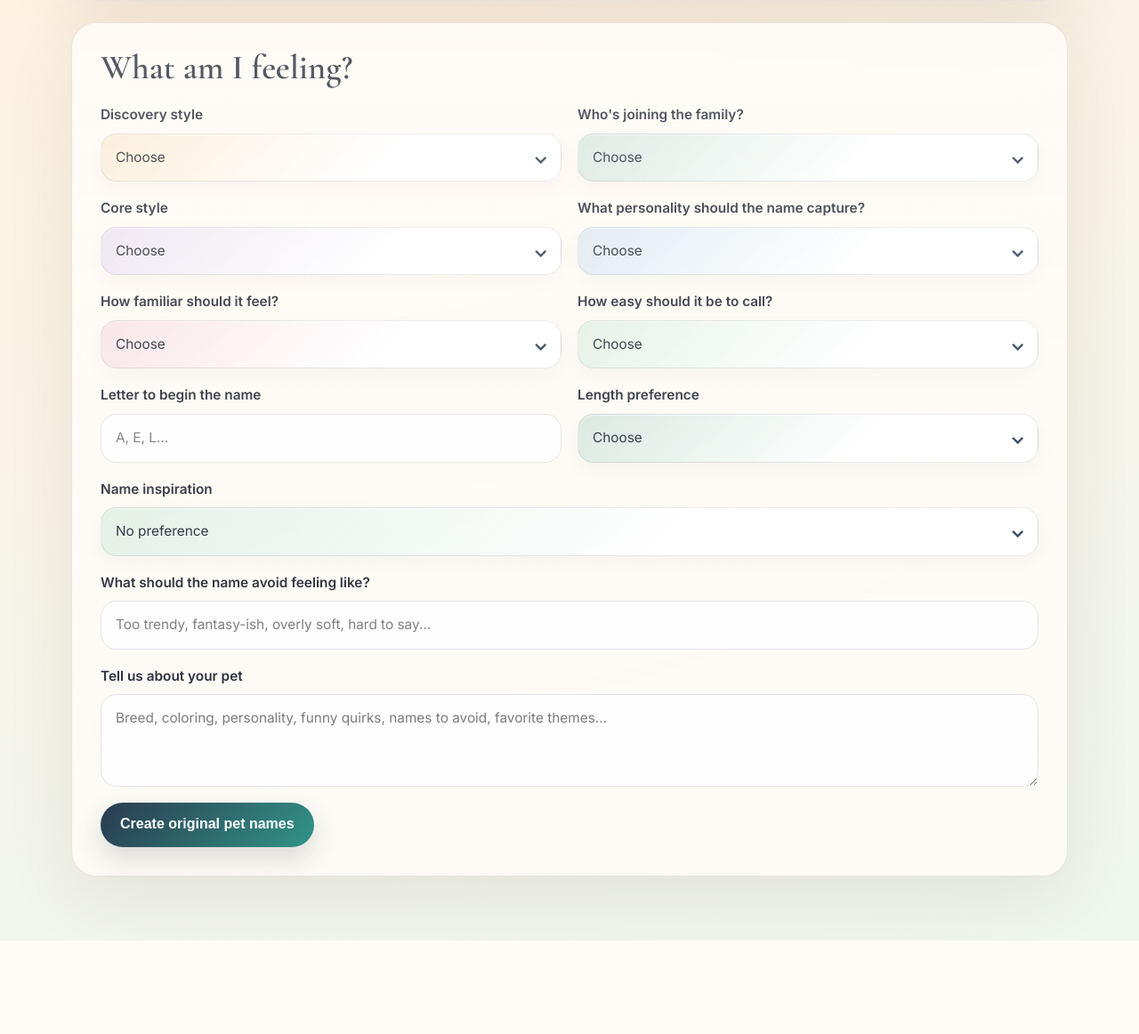
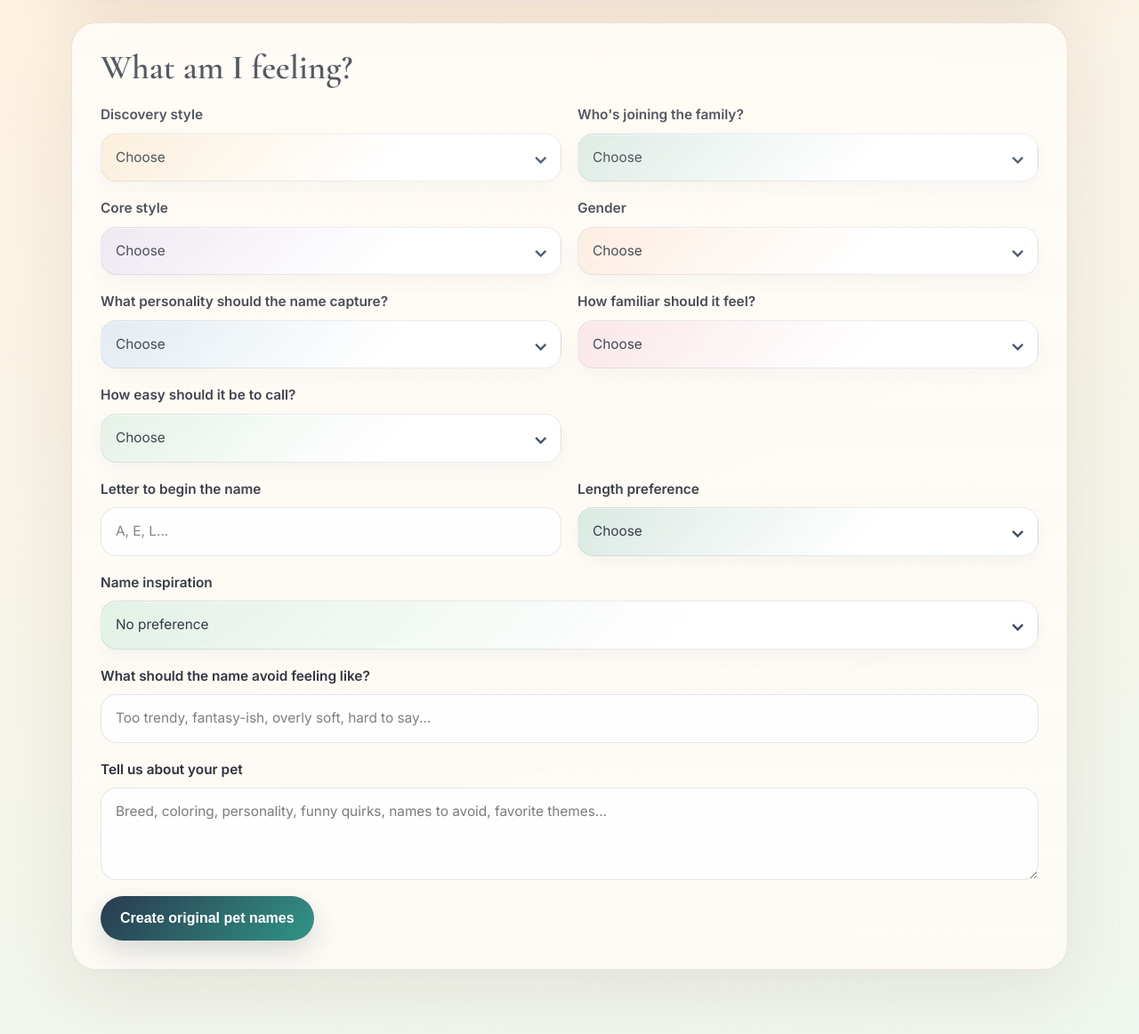
Before and after one commit to pickleball-dan/namengine-pet-app, a Flask app: page /original in a window 1280 px wide. Shown: the part 1032-2194 px from the top of the page at 89% size. Before the commit the page ends 2089 px from the top, so only its background shows below. Run offline with Flask 3, Linux system fonts and the light colour scheme.

Commit message:
Add Pet gender preference

```diff
--- a/app.py
+++ b/app.py
@@ -409,6 +409,7 @@ Here is the structured original-name taste:
 DEFAULT_FORM_DATA = {
     'discovery_style': '',
     'pet_type': '',
+    'pet_gender': '',
     'style': '',
     'vibe': '',
     'cultural_context': '',
@@ -422,6 +423,7 @@ DEFAULT_FORM_DATA = {
 ORIGINAL_FORM_DATA = {
     'discovery_style': '',
     'pet_type': '',
+    'pet_gender': '',
     'style': '',
     'vibe': '',
     'familiarity_preference': '',
@@ -436,6 +438,7 @@ ORIGINAL_FORM_DATA = {
 QUESTION_LABELS = {
     'discovery_style': 'Discovery style',
     'pet_type': 'Pet type',
+    'pet_gender': 'Gender',
     'style': 'Style leaning',
     'vibe': 'Personality',
     'cultural_context': 'Name inspiration',
@@ -497,6 +500,8 @@ def build_details(form_data, refinement_note=''):
 
     if form_data.get('pet_type'):
         hard_constraints.append(f"Pet type: {form_data['pet_type']}")
+    if form_data.get('pet_gender'):
+        hard_constraints.append(f"Pet gender: {form_data['pet_gender']}")
     if form_data.get('pronunciation_importance'):
         hard_constraints.append(f"Easy-to-call requirement: {form_data['pronunciation_importance']}")
 
@@ -801,6 +806,8 @@ def summarize_preferences(form_data):
         parts.append(form_data['discovery_style'])
     if form_data.get('pet_type'):
         parts.append(form_data['pet_type'])
+    if form_data.get('pet_gender'):
+        parts.append(form_data['pet_gender'])
     if form_data.get('style'):
         parts.append(form_data['style'])
     if form_data.get('vibe'):
@@ -1591,7 +1598,7 @@ def get_share_payload_or_404(share_id):
 
 def summarize_original_preferences(form_data, tune_direction=''):
     parts = []
-    for key in ['discovery_style', 'pet_type', 'style', 'vibe', 'cultural_context', 'starting_letter', 'length_preference']:
+    for key in ['discovery_style', 'pet_type', 'pet_gender', 'style', 'vibe', 'cultural_context', 'starting_letter', 'length_preference']:
         value = form_data.get(key)
         if value:
             parts.append(value)
@@ -1637,6 +1644,7 @@ def build_original_details(form_data, tune_direction='', previous_names=None, re
     sections = [
         ('CORE DIRECTION', [
             f"Pet type: {form_data.get('pet_type') or 'Open'}",
+            f"Pet gender: {form_data.get('pet_gender') or 'Open'}",
             f"Discovery style: {format_original_discovery_style(form_data.get('discovery_style'))}",
             f"Current tuning request: {tune_label or 'First pass'}",
         ]),
--- a/templates/original_index.html
+++ b/templates/original_index.html
@@ -123,6 +123,20 @@
           </label>
 
           <label>
+            <span>Gender</span>
+            <div class="select-wrap tinted-select tinted-peach">
+              <select name="pet_gender">
+                <option value="" {% if not form_data.pet_gender %}selected{% endif %}>Choose</option>
+                <option {% if form_data.pet_gender == 'Male' %}selected{% endif %}>Male</option>
+                <option {% if form_data.pet_gender == 'Female' %}selected{% endif %}>Female</option>
+                <option {% if form_data.pet_gender == 'Neutral' %}selected{% endif %}>Neutral</option>
+              </select>
+            </div>
+          </label>
+        </div>
+
+        <div class="grid two-up">
+          <label>
             <span>What personality should the name capture?</span>
             <div class="select-wrap tinted-select tinted-sky">
               <select name="vibe">
@@ -142,9 +156,7 @@
               </select>
             </div>
           </label>
-        </div>
 
-        <div class="grid two-up">
           <label>
             <span>How familiar should it feel?</span>
             <div class="select-wrap tinted-select tinted-rose">
--- a/templates/shared_shortlist.html
+++ b/templates/shared_shortlist.html
@@ -64,6 +64,7 @@
         {% for key, label in {
           'discovery_style': 'Discovery style',
           'pet_type': 'Pet',
+          'pet_gender': 'Gender',
           'style': 'Style',
           'vibe': 'Personality',
           'timeless_vs_distinctive': 'Timeless vs distinctive',
```
Also changed, not shown: templates/index.html (+18 -4 lines).
